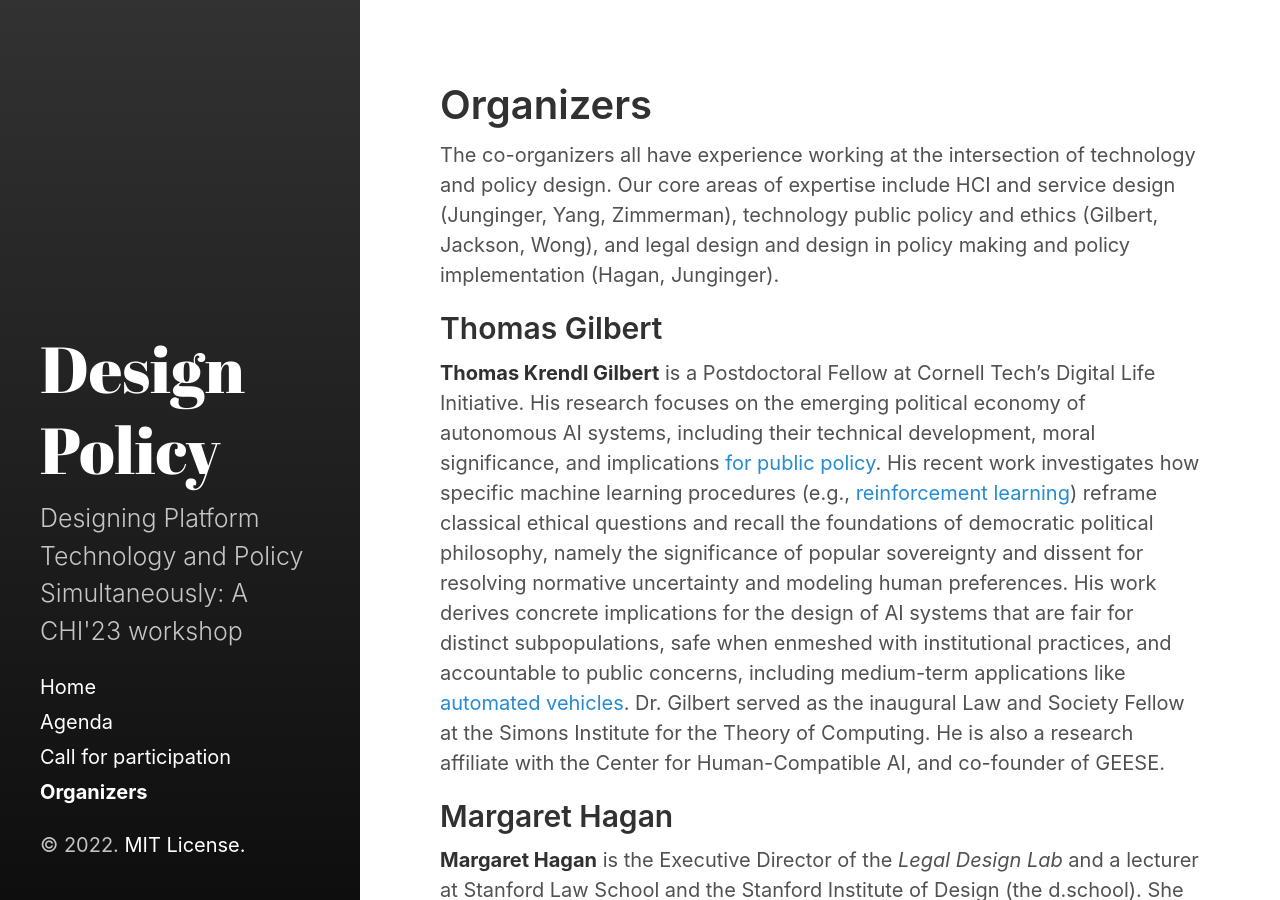
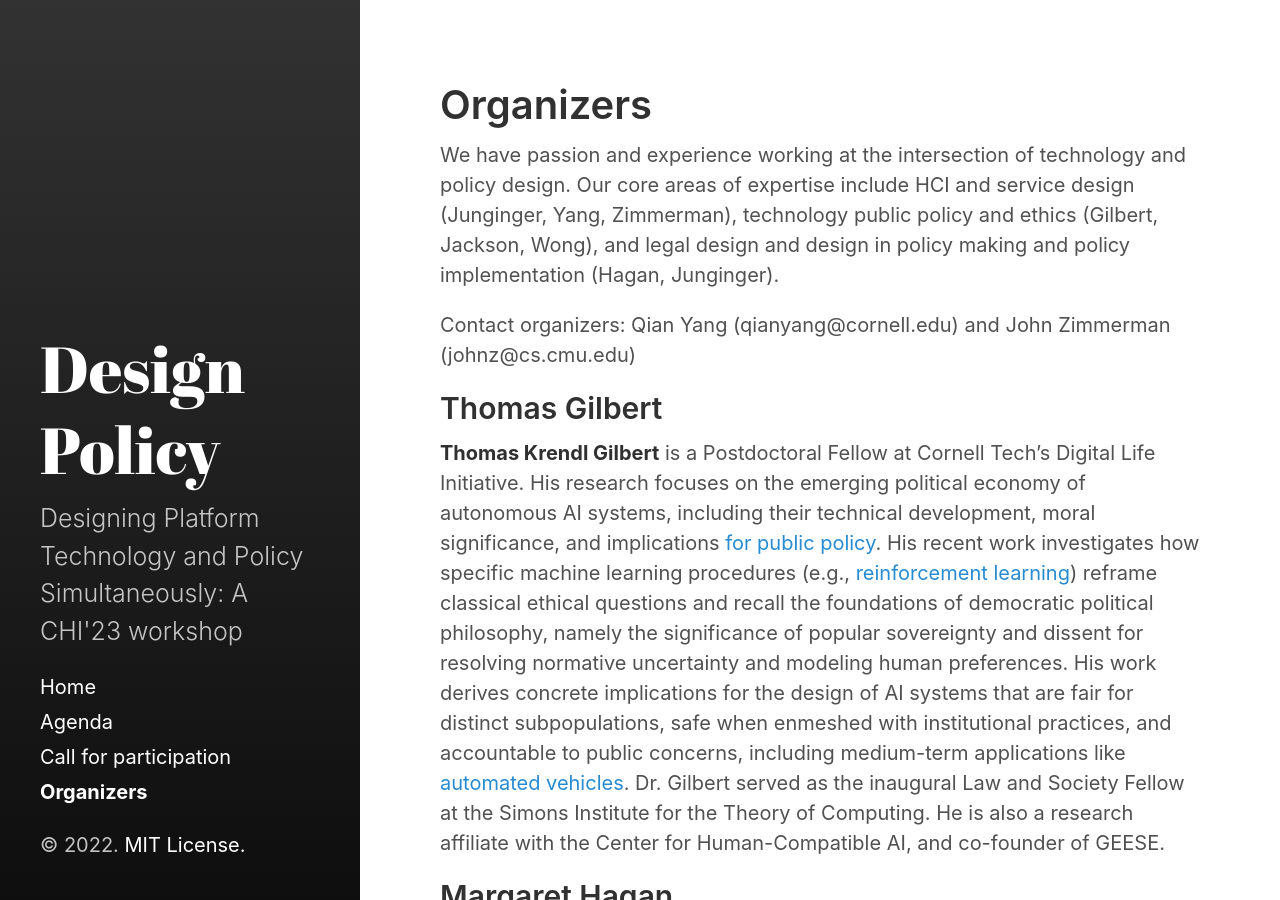
Before and after one commit to yang-qian/designpolicyCHI23, a Jekyll site: the page built from Organizers.md, in a window 1280 px wide and 900 px high. Built offline with Jekyll 4.4.1, drawn with Linux system fonts in a browser that asks for light colours.

Commit message:
Update Organizers.md

```diff
--- a/Organizers.md
+++ b/Organizers.md
@@ -4,7 +4,9 @@ title: Organizers
 sidebar_link: true
 ---
 
-The co-organizers all have experience working at the intersection of technology and policy design. Our core areas of expertise include HCI and service design (Junginger, Yang, Zimmerman), technology public policy and ethics (Gilbert, Jackson, Wong), and legal design and design in policy making and policy implementation (Hagan, Junginger).
+We have passion and experience working at the intersection of technology and policy design. Our core areas of expertise include HCI and service design (Junginger, Yang, Zimmerman), technology public policy and ethics (Gilbert, Jackson, Wong), and legal design and design in policy making and policy implementation (Hagan, Junginger).
+
+Contact organizers: Qian Yang (qianyang@cornell.edu) and John Zimmerman (johnz@cs.cmu.edu)
 
 ##  Thomas Gilbert
 **Thomas Krendl Gilbert** is a Postdoctoral Fellow at Cornell Tech's Digital Life Initiative. His research focuses on the emerging political economy of autonomous AI systems, including their technical development, moral significance, and implications [for public policy](https://www.sciencedirect.com/science/article/pii/S0004370221001065).  His recent work investigates how specific machine learning procedures (e.g., [reinforcement learning](https://cltc.berkeley.edu/reward-reports/)) reframe classical ethical questions and recall the foundations of democratic political philosophy, namely the significance of popular sovereignty and dissent for resolving normative uncertainty and modeling human preferences. His work derives concrete implications for the design of AI systems that are fair for distinct subpopulations, safe when enmeshed with institutional practices, and accountable to public concerns, including medium-term applications like [automated vehicles](https://arxiv.org/pdf/2205.07395.pdf).
```
